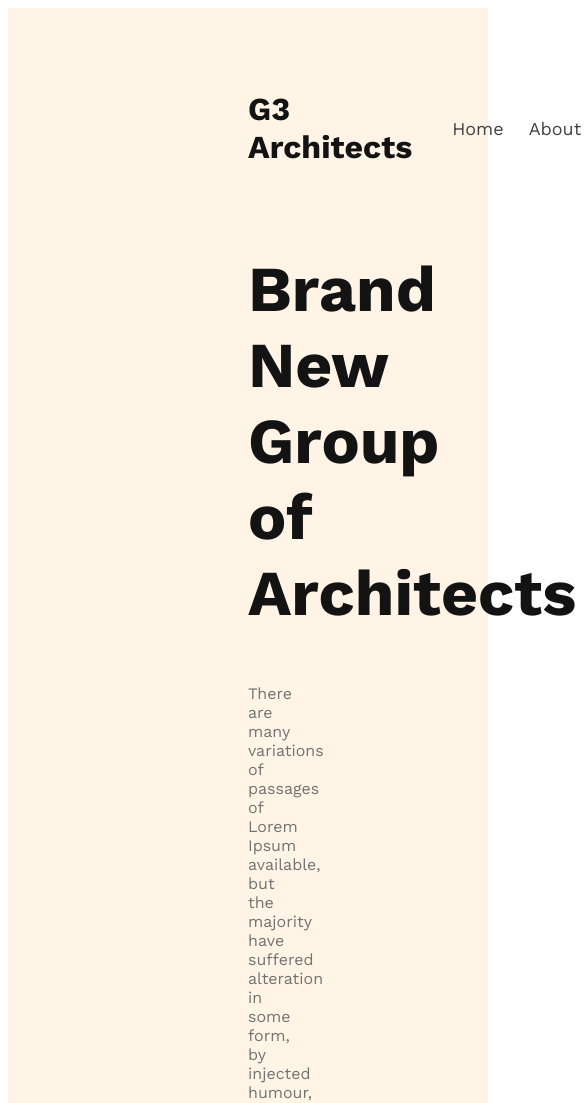
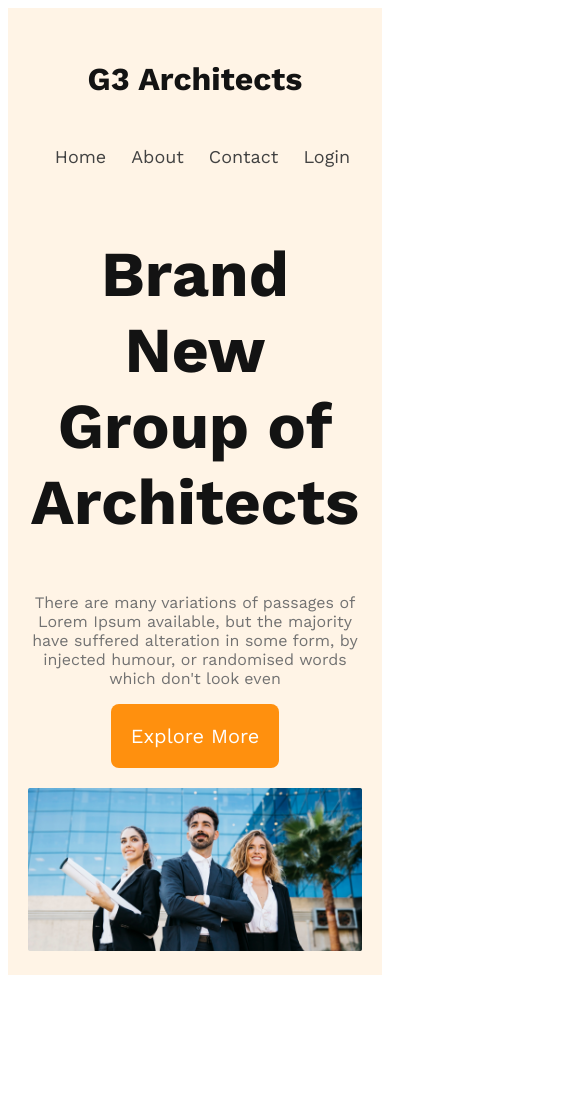
Before and after one commit to Sumsul-Huda/Day_9_make-a-responsive-website-for-g3--architects, a plain HTML site: page index.html in a window 390 px wide. Shown: the top 1103 px of the page, 585 px wide, since content can reach past the window. After the commit the page ends 983 px from the top, so only its background shows below. Drawn offline with nearby package versions, Linux system fonts and the light colour scheme.

Commit message:
finished my header responsive

```diff
--- a/style/architect.css
+++ b/style/architect.css
@@ -7,11 +7,14 @@
 }
 
 .btn-primary {
-    width: 180px;
-    height: 64px;
     border: 0;
+    padding: 20px 20px;
+    font-size: 1.25rem;
+    font-weight: 600px;
     border-radius: 8px;
     background: #FF900E;
+    color: #fff;
+    cursor: pointer;
 }
 
 header {
@@ -56,10 +59,8 @@ nav li a {
 
 .banner-title {
     color: #131313;
-
+    font-size: 4rem;
     font-weight: 700PX;
-    font-size: 4rem;
-    font-style: normal;
 }
 
 .banner-description {
@@ -67,8 +68,29 @@ nav li a {
     font-size: 1rem;
     font-weight: 400PX;
 }
-.banar img{
-    max-width: 700px;
 
-    margin: 0 auto;
+.banner img {
+    width: 100%;
+    margin-top: 20px;
 }
+
+/* responsive media queary */
+@media screen and (max-width: 576px) {
+    header {
+        padding: 20px;
+    }
+
+    nav {
+        flex-direction: column;
+    }
+}
+
+/* tablet or medium devices */
+@media screen and (min-width: 577px) and (max-width:960px) {
+    header{
+        padding: 50px;
+    }
+    nav {
+        flex-direction: column;
+    }
+}
```
